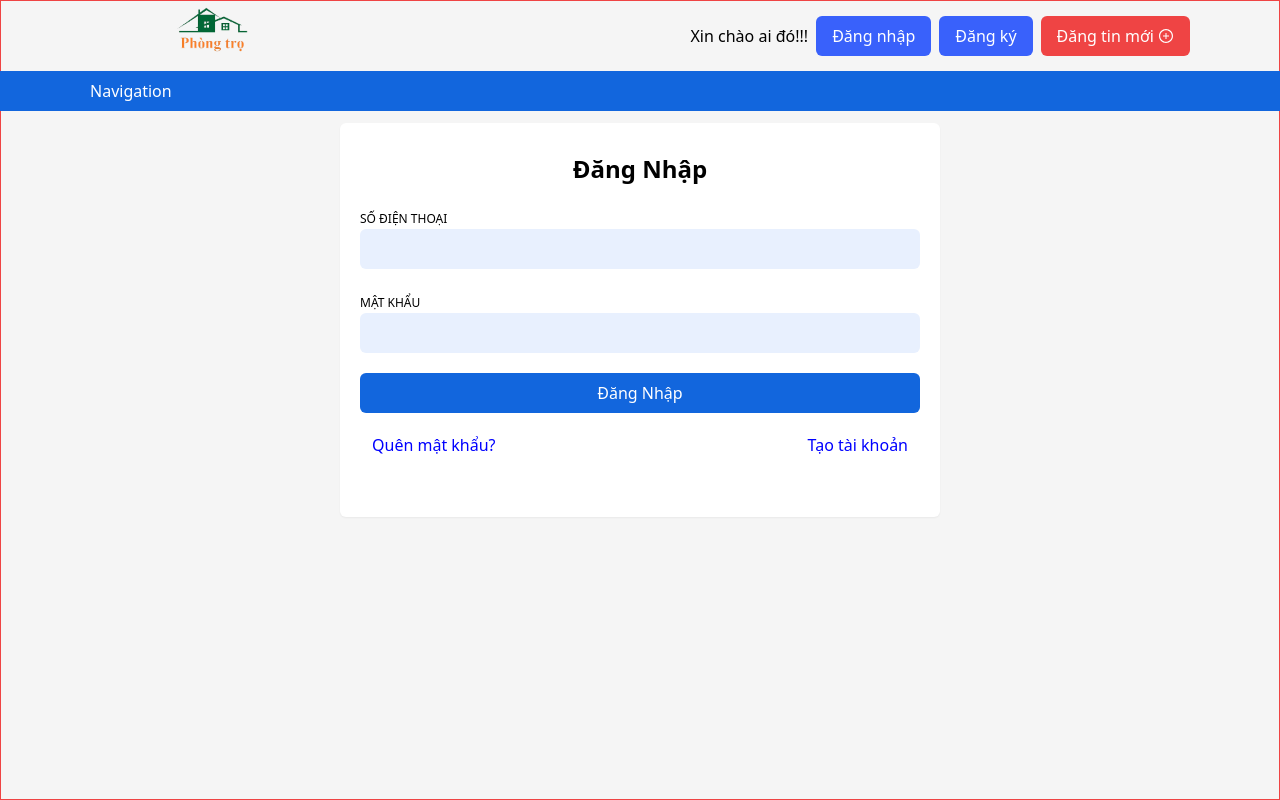
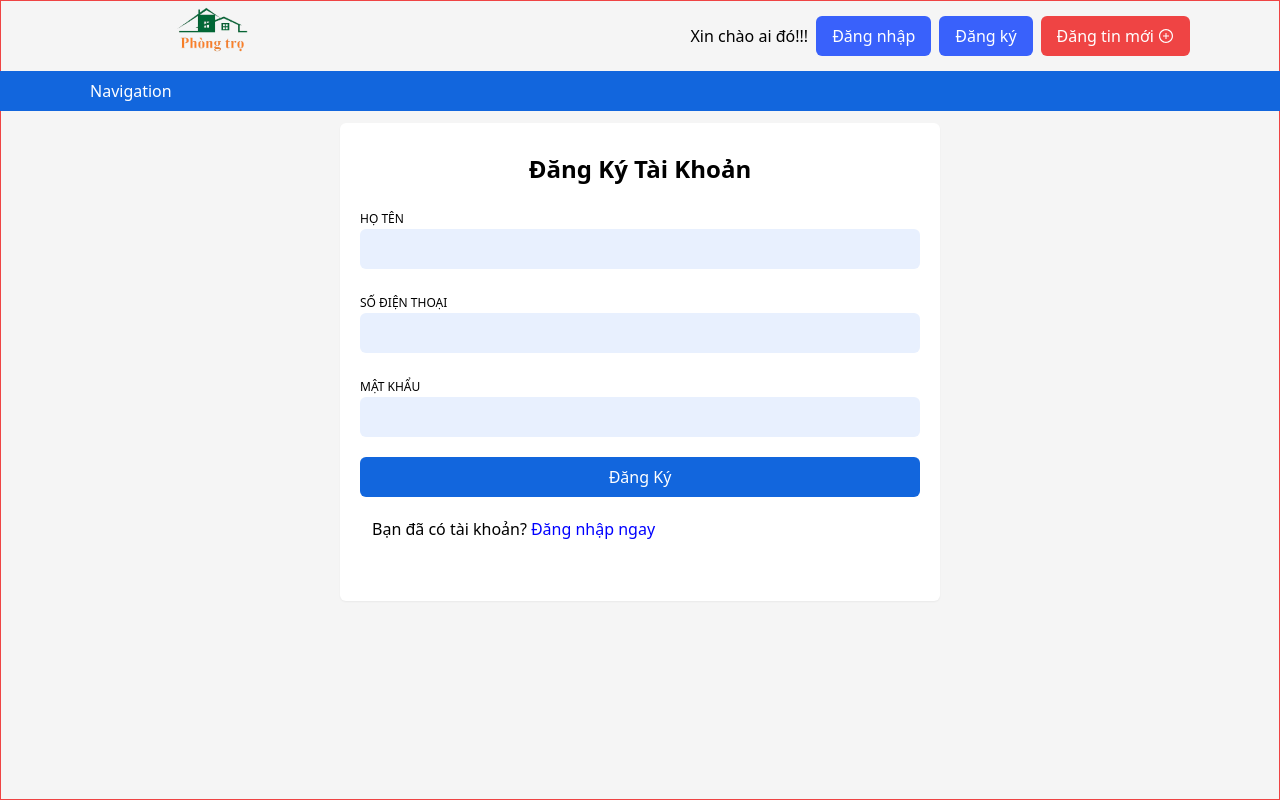
Before and after one commit to TranVanHuu732002/Rent_Rooms, a React (Create React App) app: page /login in a window 1280 px wide. Both pictures are taken after a click on the element "Tạo tài khoản". Built offline with nearby package versions, Linux system fonts and the light colour scheme.

Commit message:
Switch form Login to form Register

```diff
--- a/src/containers/Public/Header.js
+++ b/src/containers/Public/Header.js
@@ -9,8 +9,8 @@ const { AiOutlinePlusCircle } = icons;
 
 function Header() {
   const navigate = useNavigate();
-  const goLogin = useCallback(() => {
-    navigate(path.LOGIN);
+  const goLogin = useCallback((flag) => {
+    navigate(path.LOGIN,{state: {flag}});
   }, []);
 
   return (
@@ -27,13 +27,13 @@ function Header() {
             text={"Đăng nhập"}
             textColor="text-white"
             bgColor="bg-[#3961fb]"
-            onClick={goLogin}
+            onClick={() => {goLogin(false)}}
           />
           <Button
             text={"Đăng ký"}
             textColor="text-white"
             bgColor="bg-[#3961fb]"
-            onClick={goLogin}
+            onClick={() => {goLogin(true)}}
           />
 
           <Button
--- a/src/containers/Public/Login.js
+++ b/src/containers/Public/Login.js
@@ -1,24 +1,55 @@
-import React from "react";
+import React, { useEffect, useState } from "react";
 import { Button, InputForm } from "../../components";
+import { useLocation } from "react-router-dom";
 
 function Login() {
+  const location = useLocation()
+  const [isRegister, setIsRegister] = useState(location.state?.flag);
+  useEffect(() => {
+    setIsRegister(location.state?.flag)
+    console.log(location.state?.flag);
+  },[location.state?.flag])
+
   return (
     <div className="bg-white w-[600px] mt-[12px] pt-[30px] pb-[40px] rounded-md shadow-sm justify-center">
-      <h3 className="font-semibold text-2xl justify-center flex">Đăng Nhập</h3>
+      <h3 className="font-semibold text-2xl justify-center flex">
+        {isRegister ? "Đăng Ký Tài Khoản" : "Đăng Nhập"}
+      </h3>
       <div className="w-full flex flex-col gap-5 p-[20px]">
-        <InputForm label={'SỐ ĐIỆN THOẠI' }/>
-        <InputForm label={'MẬT KHẨU ' }/>
+        {isRegister && <InputForm label={"HỌ TÊN"} />}
+        <InputForm label={"SỐ ĐIỆN THOẠI"} />
+        <InputForm label={"MẬT KHẨU "} />
         <Button
-        text='Đăng Nhập'
-        bgColor='bg-secondary1'
-        textColor='text-white'
-        fullWidth
+          text={isRegister ? "Đăng Ký" : "Đăng Nhập"}
+          bgColor="bg-secondary1"
+          textColor="text-white"
+          fullWidth
         />
 
         <div className="flex justify-between px-[12px] items-center">
-          <span className="text-[blue] hover:text-[red] cursor-pointer">Quên mật khẩu?</span>
-          <span className="text-[blue] hover:text-[red] cursor-pointer">Tạo tài khoản</span>
-
+          {isRegister ? (
+            <span>
+              Bạn đã có tài khoản?
+              <span
+                className="ml-[4px] text-[blue] hover:text-[red] cursor-pointer"
+                onClick={() => setIsRegister(false)}
+              >
+                Đăng nhập ngay
+              </span>
+            </span>
+          ) : (
+            <>
+              <span className="text-[blue] hover:text-[red] cursor-pointer">
+                Quên mật khẩu?
+              </span>
+              <span
+                className="text-[blue] hover:text-[red] cursor-pointer"
+                onClick={() => setIsRegister(true)}
+              >
+                Tạo tài khoản
+              </span>
+            </>
+          )}
         </div>
       </div>
     </div>
```
